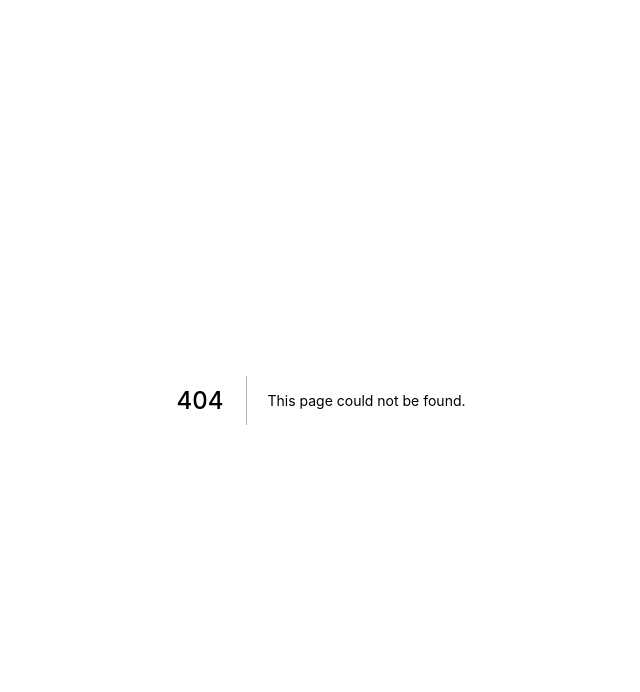
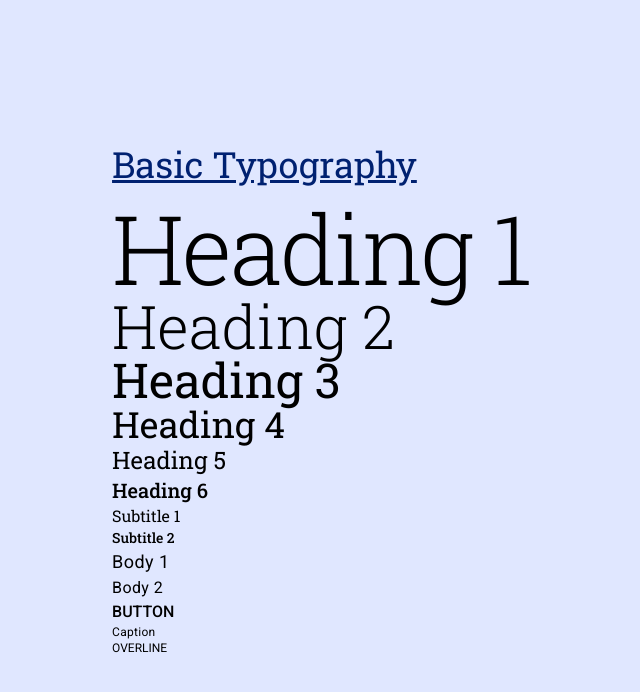
Before and after one commit to StillScripts/next-tail-types, a Next.js app: page /typography in a window 1280 px wide. Before the commit this address had no page. Shown: the top 692 px of the page, without its empty margins (319-959 px from the left). Built offline with nearby package versions, Linux system fonts and the light colour scheme.

Commit message:
Example typography system set up

```diff
--- a/pages/_app.tsx
+++ b/pages/_app.tsx
@@ -1,4 +1,5 @@
 import '../styles/globals.css'
+import '../styles/atoms.css'
 import type { AppProps } from 'next/app'
 
 function MyApp({ Component, pageProps }: AppProps) {
--- /dev/null
+++ b/pages/_document.tsx
@@ -0,0 +1,28 @@
+import Document, { DocumentContext, Html, Head, Main, NextScript } from 'next/document'
+
+class MyDocument extends Document {
+  static async getInitialProps(ctx: DocumentContext) {
+    const initialProps = await Document.getInitialProps(ctx)
+    return { ...initialProps }
+  }
+
+  render() {
+    return (
+      <Html>
+        <Head>
+          <link
+            rel="stylesheet"
+            type="text/css"
+            href="https://fonts.googleapis.com/css?family=Roboto:300,400,500,700|Roboto+Slab:300,400,500,700"
+          />
+        </Head>
+        <body>
+          <Main />
+          <NextScript />
+        </body>
+      </Html>
+    )
+  }
+}
+
+export default MyDocument
--- a/pages/api/hello.tsx
+++ b/pages/api/hello.tsx
@@ -5,5 +5,5 @@ type Data = {
 }
 
 export default (req: NextApiRequest, res: NextApiResponse<Data>) => {
-  res.status(200).json({ name: 'John Doe' })
+  res.status(200).json({ name: 'Next JS' })
 }
--- a/pages/index.tsx
+++ b/pages/index.tsx
@@ -2,7 +2,7 @@ import Head from 'next/head'
 
 export default function Home() {
   return (
-    <div className='min-h-screen w-full bg-gray-200 flex justify-center items-center'>
+    <div className='min-h-screen w-full bg-indigo-100 flex justify-center items-center py-16'>
       <Head>
         <title>NextJS with TailwindCSS and TypeScript</title>
         <meta name="description" content="A useful starter template for building powerful NextJS websites." />
@@ -10,13 +10,16 @@ export default function Home() {
       </Head>
 
       <main className='px-8 md:px-16 lg:px-24'>
-        <h1 className='text-3xl md:text-5xl mb-4 font-semibold text-indigo-600 text-center'>
-          Welcome to the NextJS Starter with TailwindCSS and TypeScript!
+        <h1 className='font-display text-center mb-4 text-primary-dark'>
+          Next-Tail-Types
         </h1>
-        <p className='text-lg md:text-xl mb-4 text-center'>
+        <h4 className='font-display text-center md:px-12 mb-4 text-primary-main'>
+          A NextJS Starter enabling TailwindCSS for design and TypeScript for coding.
+        </h4>
+        <p className='font-body body-1 text-center text-gray-900'>
           View the GitHub repository{' '}
           <a
-            className='underline text-blue-500 hover:text-blue-700'
+            className='underline text-primary-main hover:text-primary-dark'
             href="https://github.com/StillScripts/next-tail-types"
             target='_blank'
           >
--- /dev/null
+++ b/pages/typography.tsx
@@ -0,0 +1,30 @@
+import Head from 'next/head'
+
+export default function Typography() {
+  return (
+    <div className='min-h-screen w-full bg-indigo-100 flex justify-center items-center py-16'>
+      <Head>
+        <title>Typography | NextJS with TailwindCSS and TypeScript</title>
+        <meta name="description" content="A useful starter template for building powerful NextJS websites." />
+        <link rel="icon" href="/favicon.ico" />
+      </Head>
+
+      <main className='px-8 md:px-16 lg:px-24'>
+		<h1 className='h4 text-primary-dark mb-4 underline'>Basic Typography</h1>
+        <h1 className='h1'>Heading 1</h1>
+        <h2 className='h2'>Heading 2</h2>
+        <h3 className='h3'>Heading 3</h3>
+        <h4 className='h4'>Heading 4</h4>
+        <h5 className='h5'>Heading 5</h5>
+        <h6 className='h6'>Heading 6</h6>
+        <p className='subtitle-1'>Subtitle 1</p>
+        <p className='subtitle-2'>Subtitle 2</p>
+        <p className='body-1'>Body 1</p>
+        <p className='body-2'>Body 2</p>
+       	<button className='button'>Button</button>
+        <p className='caption'>Caption</p>
+        <p className='overline'>Overline</p>
+      </main>
+    </div>
+  )
+}
--- /dev/null
+++ b/src/components/atoms/Button/Button.tsx
@@ -0,0 +1,19 @@
+import React from 'react'
+
+type ButtonProps = {
+	className?: string;
+	handleClick?: () => void;
+}
+
+const Button:React.FC<ButtonProps> = ({ className, handleClick, children }) => {
+	return (
+		<button
+			className={'button px-4 py-2 rounded-lg ' + `${className? className: ''}`}
+			onClick={handleClick? handleClick: ()=>console.log('No callback')}
+		>
+			{children}
+		</button>
+	)
+}
+
+export default Button
--- /dev/null
+++ b/src/components/atoms/Button/index.ts
@@ -0,0 +1 @@
+export { default } from './Button'
--- /dev/null
+++ b/src/components/atoms/index.ts
@@ -0,0 +1,3 @@
+// Exports for Atom components
+
+export { default as Button } from './Button'
--- a/styles/atoms.css
+++ b/styles/atoms.css
@@ -0,0 +1,55 @@
+/*
+	Typography classes
+*/
+
+.h1 {
+    @apply font-serif text-6xl md:text-8xl font-light tracking-tight;
+}
+
+.h2 {
+    @apply font-serif text-5xl md:text-6xl font-light tracking-normal;
+}
+
+.h3 {
+    @apply font-serif text-4xl md:text-5xl font-normal tracking-normal;
+}
+
+.h4 {
+    @apply font-serif text-3xl md:text-4xl font-normal tracking-normal;
+}
+
+.h5 {
+    @apply font-serif text-2xl font-normal tracking-normal;
+}
+
+.h6 {
+    @apply font-serif text-xl font-medium tracking-normal;
+}
+
+.subtitle-1 {
+    @apply font-serif text-base font-normal tracking-normal;
+}
+
+.subtitle-2 {
+    @apply font-serif text-sm font-medium tracking-normal;
+}
+
+.body-1 {
+    @apply font-sans text-base md:text-lg font-normal tracking-wide;
+}
+
+.body-2 {
+    @apply font-sans text-sm md:text-base font-normal tracking-wide;
+}
+
+.button {
+    @apply font-sans text-sm md:text-base font-medium uppercase tracking-normal focus:outline-none;
+}
+
+.caption {
+    @apply font-sans text-xs font-normal tracking-wide;
+}
+
+.overline {
+    @apply font-sans text-xs font-normal uppercase tracking-normal;
+}
--- a/styles/globals.css
+++ b/styles/globals.css
@@ -1,3 +1,7 @@
 @tailwind base;
 @tailwind components;
 @tailwind utilities;
+
+html {
+  font-family: 'Roboto', 'Helvetica', 'Arial', 'sans-serif';
+}
--- a/tailwind.config.js
+++ b/tailwind.config.js
@@ -1,8 +1,23 @@
+const defaultTheme = require('tailwindcss/defaultTheme')
+
 module.exports = {
   purge: [],
   darkMode: false, // or 'media' or 'class'
   theme: {
-    extend: {},
+    fontFamily: {
+      'sans': ['Roboto', ...defaultTheme.fontFamily.sans],
+      'serif': ['Roboto Slab', ...defaultTheme.fontFamily.serif]
+    },
+    extend: {
+      colors: {
+        'primary-light': '#5472d3',
+        'primary-main': '#0d47a1',
+        'primary-dark': '#002171',
+        'secondary-light': '#ffe082',
+        'secondary-main': '#ffca28',
+        'secondary-dark': '#ffb300'
+      },
+    },
   },
   variants: {
     extend: {},
```
